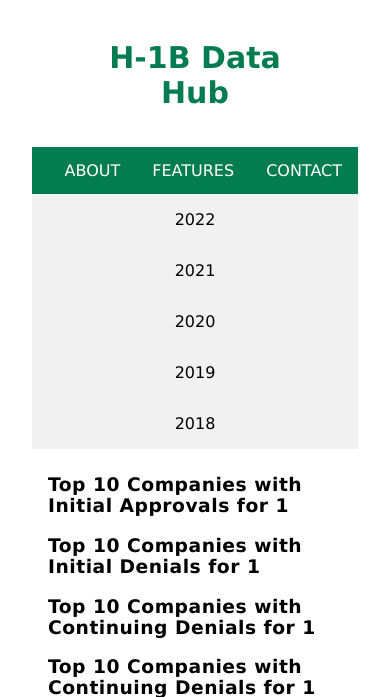
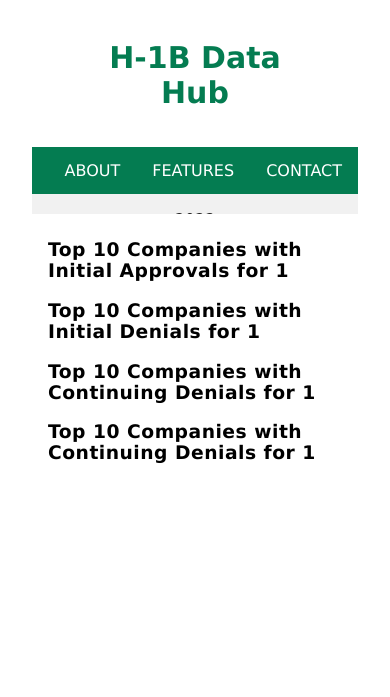
Before and after one commit to CS-257-S22/team-project-team-jbsy, a Flask app: page /ranking/year/1 in a window 390 px wide. Shown: the top 697 px of the page. After the commit the page ends 463 px from the top, so only its background shows below. Run offline with Flask 2, Linux system fonts and the light colour scheme; data that the repository does not hold is empty; some libraries are stand-ins or nearby versions.

Commit message:
Update Ranking Page

```diff
--- a/backEnd/static/styles/ranking.css
+++ b/backEnd/static/styles/ranking.css
@@ -98,7 +98,7 @@ a:hover, .dropdown:hover .dropbtn {
   width: 200px;
   background-color: #f1f1f1;
   position: fixed;
-  height: 100%;
+  height: 30%;
   overflow: auto;
 }
 
@@ -124,7 +124,6 @@ div.content {
   margin-left: 205px;
   padding: 1px 16px;
   height: 850px;
-
   letter-spacing: 0.5px;
 }
 
@@ -132,9 +131,10 @@ div.content {
 @media screen and (max-width: 700px) {
 .sidenav {
   width: 100%;
-  height: auto;
+  height: 20px;
   position: relative;
 }
+
 .sidenav a {float: left;}
 div.content {margin-left: 0;}
 }
--- a/backEnd/templates/ranking.html
+++ b/backEnd/templates/ranking.html
@@ -39,7 +39,7 @@
             <h3> Top 10 Companies with Initial Approvals for {{year}}</h3>
             <ol>
                 {% for company in initialApprovalsRanking: %}
-                    <li><a href="/companies/search?company="><strong>{{ company.name }}</a></strong> => {{company.initialApprovals}} Initial Approvals</li>
+                    <li><strong>{{ company.name }}</strong> => {{company.initialApprovals}} Initial Approvals</li>
                 {% endfor %}
             </ol>
 
```
